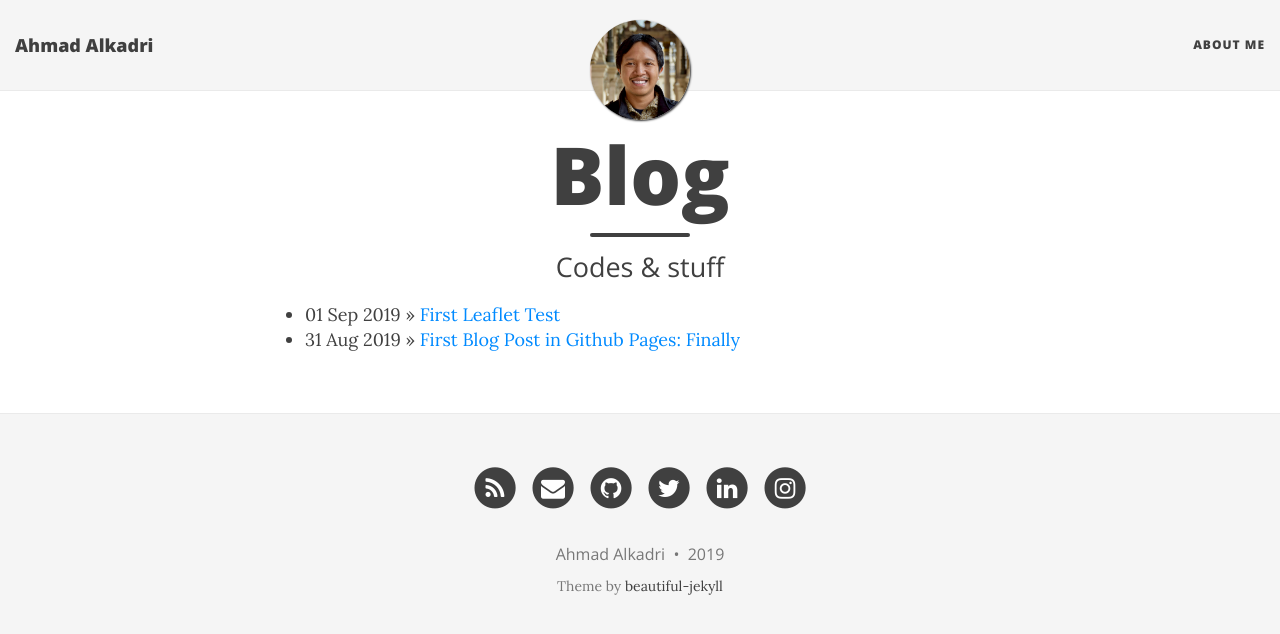
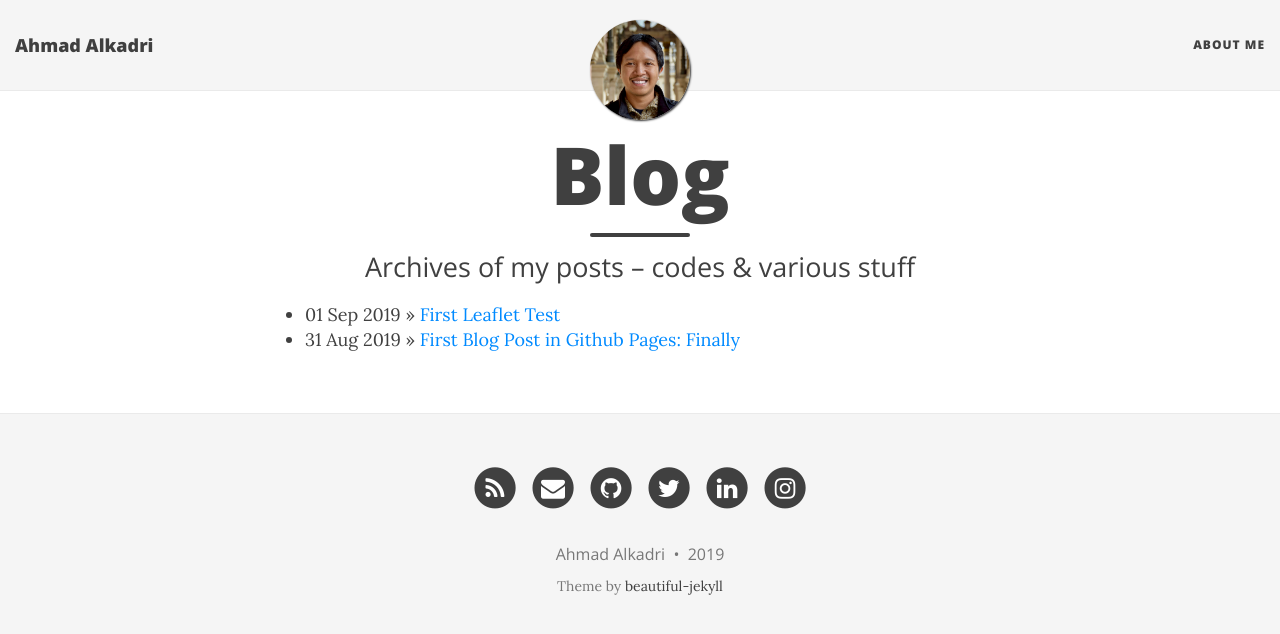
Before and after one commit to ahmad-alkadri/ahmad-alkadri.github.io, a Jekyll site: the page built from blog/index.html, in a window 1280 px wide. Shown: the top 634 px of the page. Built offline with Jekyll 4.4.1, drawn with Linux system fonts in a browser that asks for light colours; nearby versions of some CDN libraries.

Commit message:
Update index.html

```diff
--- a/blog/index.html
+++ b/blog/index.html
@@ -1,7 +1,7 @@
 ---
 layout: page
 title: 'Blog'
-subtitle: 'Codes & stuff'
+subtitle: 'Archives of my posts – codes & various stuff'
 ---
 
 <ul class="posts">
```
